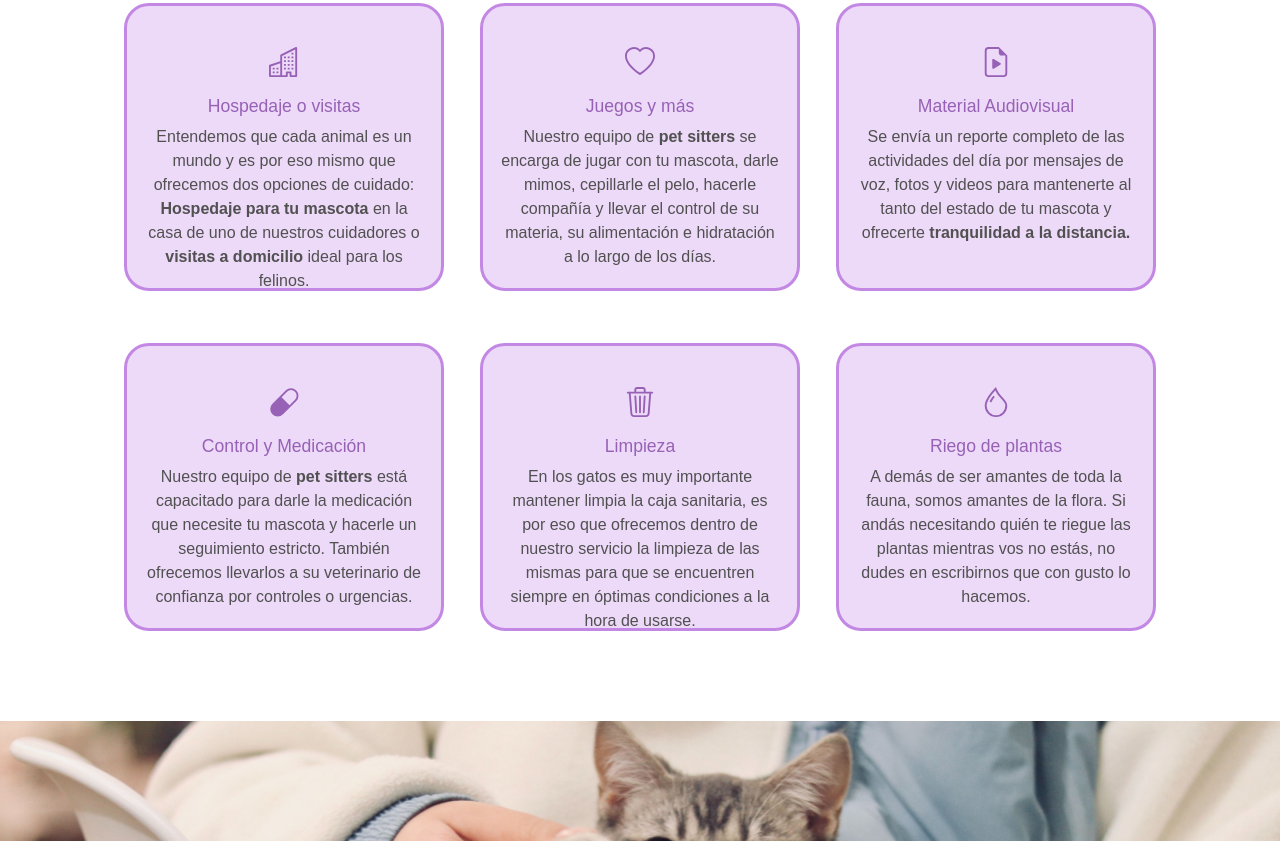
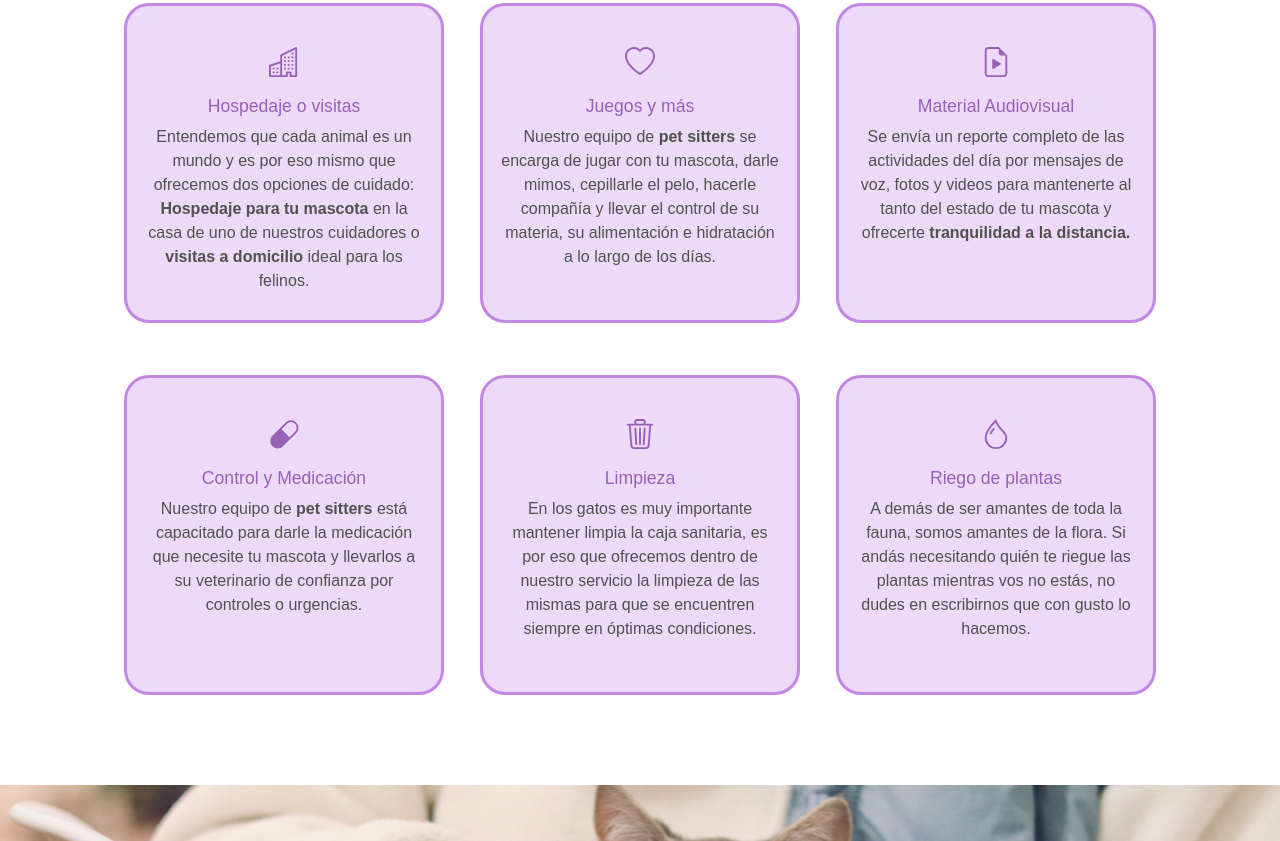
Before and after one commit to memilianunez/pet-sitter-project, a plain HTML site: page pages/servicios.html in a window 1280 px wide. Shown: the part 751-1592 px from the top of the page. Drawn offline with nearby package versions, Linux system fonts and the light colour scheme; files whose address does not match are found by name.

Commit message:
Correcciones en los estilos de las tarjetas de la pagina servicios.

```diff
--- a/pages/servicios.html
+++ b/pages/servicios.html
@@ -148,12 +148,13 @@
                 <div class="servicios__tarjeta">
                     <article>
                         <div class="servicios__icono">
-                            <svg xmlns="http://www.w3.org/2000/svg" width="30" height="30" fill="currentColor" class="bi bi-heart" viewBox="0 0 16 16">
-                                <path d="m8 2.748-.717-.737C5.6.281 2.514.878 1.4 3.053c-.523 1.023-.641 2.5.314 4.385.92 1.815 2.834 3.989 6.286 6.357 3.452-2.368 5.365-4.542 6.286-6.357.955-1.886.838-3.362.314-4.385C13.486.878 10.4.28 8.717 2.01L8 2.748zM8 15C-7.333 4.868 3.279-3.04 7.824 1.143c.06.055.119.112.176.171a3.12 3.12 0 0 1 .176-.17C12.72-3.042 23.333 4.867 8 15z"/>
-                              </svg>
+                            <svg xmlns="http://www.w3.org/2000/svg" width="30" height="30" fill="currentColor"
+                                class="bi bi-heart" viewBox="0 0 16 16">
+                                <path
+                                    d="m8 2.748-.717-.737C5.6.281 2.514.878 1.4 3.053c-.523 1.023-.641 2.5.314 4.385.92 1.815 2.834 3.989 6.286 6.357 3.452-2.368 5.365-4.542 6.286-6.357.955-1.886.838-3.362.314-4.385C13.486.878 10.4.28 8.717 2.01L8 2.748zM8 15C-7.333 4.868 3.279-3.04 7.824 1.143c.06.055.119.112.176.171a3.12 3.12 0 0 1 .176-.17C12.72-3.042 23.333 4.867 8 15z" />
+                            </svg>
                             </svg>
                         </div>
-
                         <h3 class="servicios__tarjeta-titulo">Juegos y más</h3>
                         <p class="servicios-descripcion">Nuestro equipo de <strong>pet sitters</strong> se encarga de
                             jugar
@@ -194,18 +195,12 @@
                             </svg>
                         </div>
                         <h3 class="servicios__tarjeta-titulo">Control y Medicación</h3>
-                        <p class="servicios-descripcion">Nuestro equipo de <strong>pet sitters</strong> está capacitado
-                            para
-                            darle la medicación que necesite
-                            tu mascota y hacerle un seguimiento estricto. También ofrecemos llevarlos a su veterinario
-                            de
-                            confianza por controles o urgencias.</p>
+                        <p class="servicios-descripcion">Nuestro equipo de <strong>pet sitters</strong> está capacitado para darle la medicación que necesite tu mascota y llevarlos a su veterinario de confianza por controles o urgencias.</p>
                     </article>
                 </div>
 
                 <div class="servicios__tarjeta">
                     <article>
-
                         <div class="servicios__icono">
                             <svg xmlns="http://www.w3.org/2000/svg" width="30" height="30" fill="currentColor"
                                 class="bi bi-trash3" viewBox="0 0 16 16">
@@ -214,19 +209,13 @@
                             </svg>
                         </div>
                         <h3 class="servicios__tarjeta-titulo">Limpieza</h3>
-                        <p class="servicios-descripcion">En los gatos es muy importante mantener limpia la caja
-                            sanitaria,
-                            es por eso que ofrecemos dentro de
-                            nuestro servicio la limpieza de las mismas para que se encuentren siempre en óptimas
-                            condiciones
-                            a
-                            la hora de usarse.</p>
+                        <p class="servicios-descripcion">En los gatos es muy importante mantener limpia la caja sanitaria, es por eso que ofrecemos dentro de
+                            nuestro servicio la limpieza de las mismas para que se encuentren siempre en óptimas condiciones.</p>
                     </article>
                 </div>
 
                 <div class="servicios__tarjeta">
                     <article>
-
                         <div class="servicios__icono">
                             <svg xmlns="http://www.w3.org/2000/svg" width="30" height="30" fill="currentColor"
                                 class="bi bi-droplet" viewBox="0 0 16 16">
@@ -236,7 +225,6 @@
                                     d="M4.553 7.776c.82-1.641 1.717-2.753 2.093-3.13l.708.708c-.29.29-1.128 1.311-1.907 2.87l-.894-.448z" />
                             </svg>
                         </div>
-
                         <h3 class="servicios__tarjeta-titulo">Riego de plantas</h3>
                         <p class="servicios-descripcion">A demás de ser amantes de toda la fauna, somos amantes de la
                             flora.
@@ -259,15 +247,12 @@
                         <label for="mail"></label>
                         <textarea class="unite-comunidad__input" name="mail" id="mail" cols="20" rows="1"
                             placeholder="Escribe tu mail aquí"></textarea>
-
                         <div data-aos="zoom-in">
                             <input class="btn-unirme" type="submit" value="Unirme">
                         </div>
-
                     </form>
                 </div>
             </div>
-
         </section>
 
     </main>
--- a/scss/components/_cards.scss
+++ b/scss/components/_cards.scss
@@ -159,7 +159,7 @@
         font-size: 1rem;
         font-weight: 700;
         width: 20em;
-        height: 18em;
+        height: 20em;
         padding: 1em 1em 0em 1em;
         margin: 10px;
 
@@ -173,9 +173,6 @@
         }
 
     }
-
-
-
 
     &__tarjeta:hover {
         background-color: $color-fondo-tarjeta-hover;
@@ -196,6 +193,4 @@
         text-align: center;
     }
 
-
-
 }
```
Also changed, not shown: css/styles.css, 1 other file.
